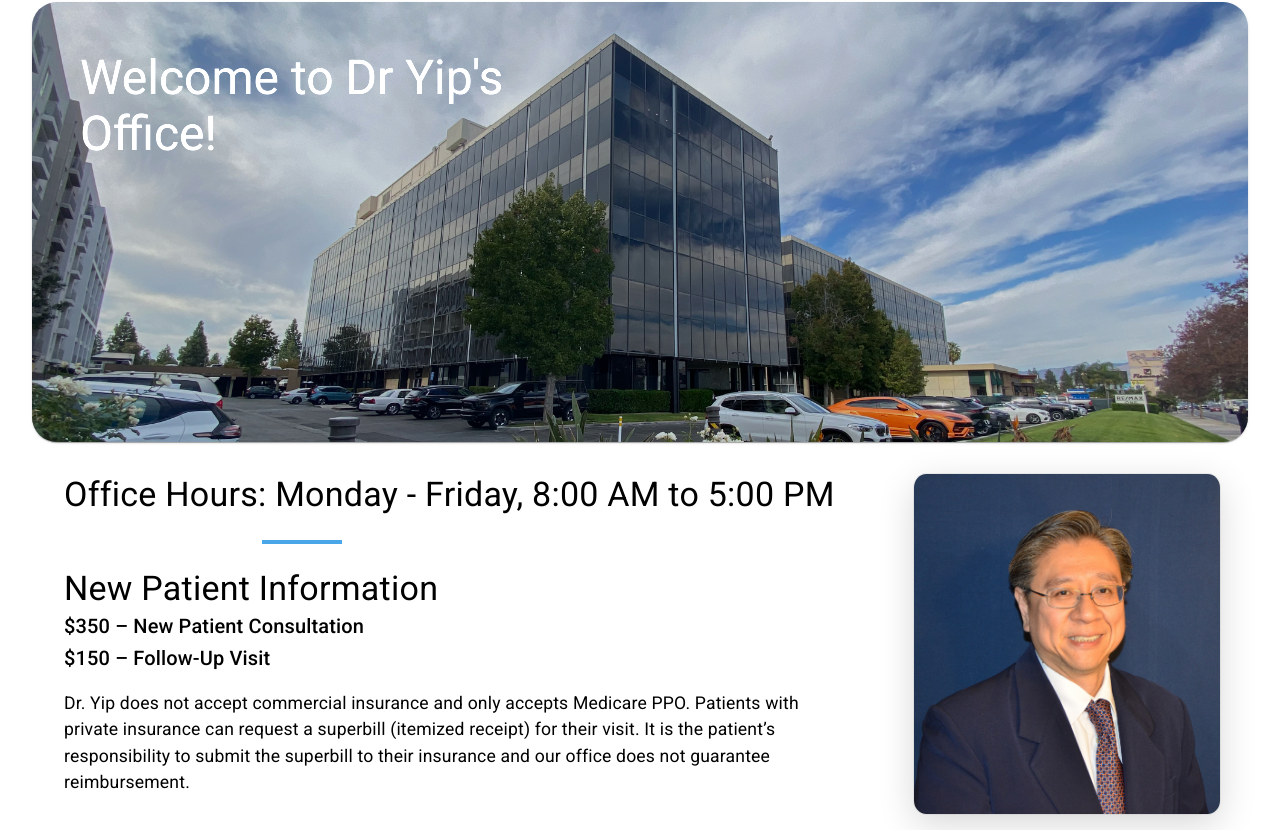
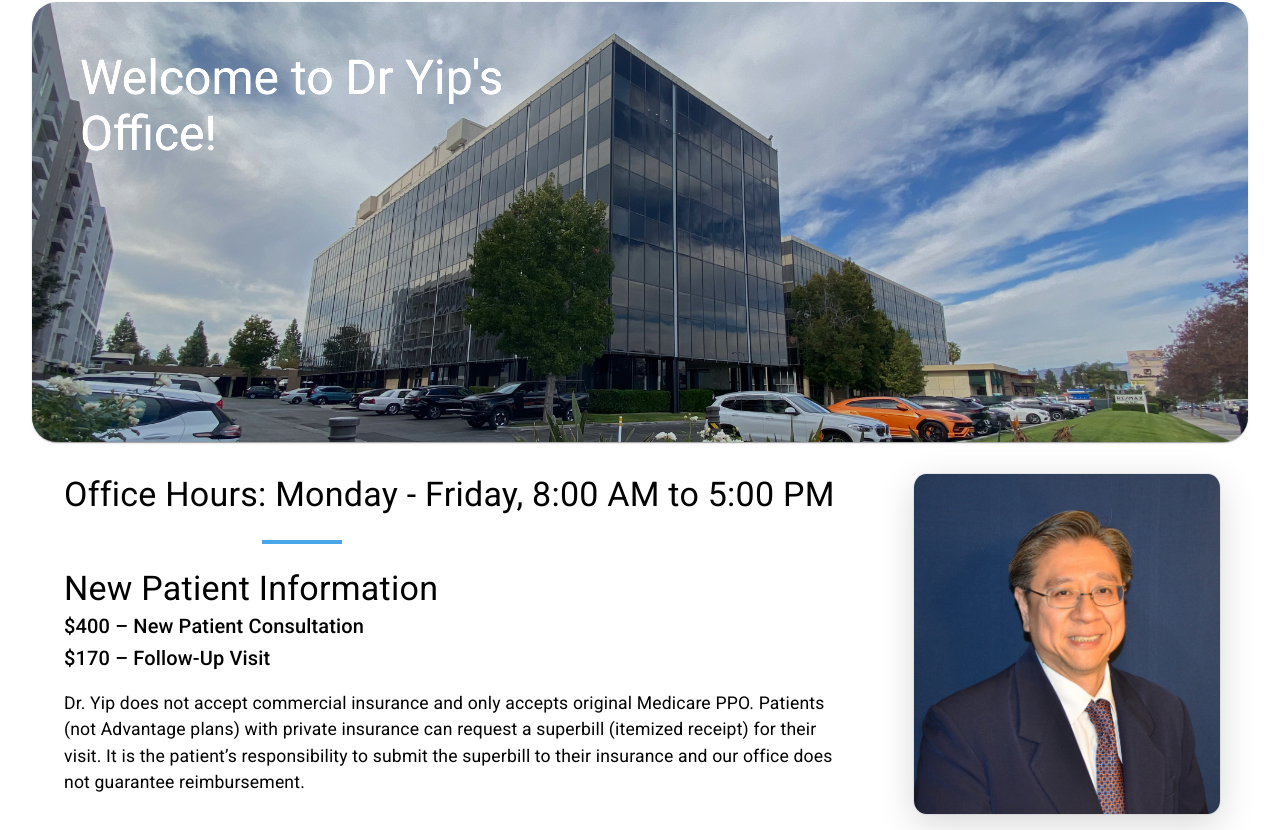
Before and after one commit to calvintuantran/DrYipWebsite, a React (Create React App) app: page / in a window 1280 px wide. Shown: the part 167-997 px from the top of the page. Built offline with nearby package versions, Linux system fonts and the light colour scheme.

Commit message:
feat: Request for Consultation and Medication

```diff
--- a/src/components/HomePage.jsx
+++ b/src/components/HomePage.jsx
@@ -30,13 +30,13 @@ const HomePage = () => {
 
           <Typography variant="h4">New Patient Information</Typography>
 
-          <Typography variant="h6">$350 – New Patient Consultation </Typography>
+          <Typography variant="h6">$400 – New Patient Consultation </Typography>
           <Typography sx={{ mb: "1rem" }} variant="h6">
-            $150 – Follow-Up Visit
+            $170 – Follow-Up Visit
           </Typography>
           <Typography sx={{ fontSize: "1.1rem", mb: "1`rem" }}>
             Dr. Yip does not accept commercial insurance and only accepts
-            Medicare PPO. Patients with private insurance can request a
+            original Medicare PPO. Patients (not Advantage plans) with private insurance can request a
             superbill (itemized receipt) for their visit. It is the patient’s
             responsibility to submit the superbill to their insurance and our
             office does not guarantee reimbursement.
--- a/src/medications.json
+++ b/src/medications.json
@@ -1,8 +1,14 @@
 [
+  {
+    "title": "Zepbound (Tirezepatide)",
+    "description": "Zepbound (Tirzepatide) was FDA approved in November 2023 for managing obesity in conjunction withdiet and exercise. Zepbound contains the exact same medicine as Mounjaro, both produced by the USpharmaceutical company Eli Lilly. Zepbound offers the same six dosages (2.5 mg, 5.0mg, 7.5mg, 10mg,12.5mg, 15 mg) as Mounjaro. Tirzepatide (Mounjaro/Zepbound) is an improvement over Semaglutide(Wegovy, Ozempic, Rybelsus), as it binds to two receptors, GLP-1 and GIP, to suppress appetite andregulate insulin production. The medicine is administered weekly through self-injection. Clinical trialsthat evaluated the effectiveness of Tirzepatide on people with obesity demonstrated over 20% weightreduction, with a 230 lbs participant shedding an average of over 50 lbs over the course of the study(published in the New England Journal of Medicine). This substantial weight loss is comparable tobariatric surgery outcomes like Sleeve Gastrectomy and Gastric Bypass. Tirzepatide is recognized byscientists as a major breakthrough for managing obesity and diabetes. Common side effects of Zepbound(Tirzepatide) occur in the gastrointestinal tract (nausea, vomiting, constipation, and diarrhea). Prescribedby Dr. Yip since August 2022, Tirzepatide is well-tolerated based on his clinical experience. It isrecommended to start with 2.5mg weekly injections in the first month and progress to 5mg weekly inmonth 2 is tolerated.",
+    "link": "https://www.zepbound.lilly.com/",
+    "image": "https://media.cnn.com/api/v1/images/stellar/prod/231113144609-zepbound-file.jpg?c=original"
+  },
   {
     "title": "Mounjaro (Tirzepatide)",
     "subtitle": "Weekly Injection",
-    "description": "Mounjaro (Tirzepatide) is the newest FDA approved medication for management of diabetes and obesity.  It was launched in July 2022.  Mounjaro (Tirzepatide) is an improvement over Semaglutide (Wegovy, Ozempic, Rybelsus).  It binds to two receptors scientifically known as GLP-1 and GIP to regulate insulin production from pancreas and suppress our appetite. It is a weekly injection that you do yourself.  Clinical trials that evaluated the effectiveness of Tirzepatide on people with obesity showed over 20% of weight reduction during the course of the study (published in New England Journal of Medicine (1).   A 230 lb participant lost an average of over 50 lbs in the study !!  This significant weight loss is comparable to those patients who have undergone bariatric surgery e.g. Sleeve gastrectomy. Tirzepatide is recognized by scientists as a major breakthrough in the management of patients with diabetes and obesity. The most common side effects of Mounjaro occur in the gastrointestinal tract (nausea, diarrhea, constipation and bloating in over 20% of participants).  From Dr. Yip’s clinical experience, they are well-tolerated.  There are six dosages of Mounjaro (2.5 mg; 5 mg; 7.5mg; 10mg; 12.5 mg and 15 mg).  It is recommended that all persons start with 2.5 mg weekly injection in the first month and move up to 5 mg weekly in month 2 as tolerated.",
+    "description": "Mounjaro (tirzepatide) received FDA approval for managing Type 2 Diabetes Mellitus in May 2022. It's important to note that Mounjaro is identical to Zepbound. The FDA mandates specific prescriptions based on the condition being treated: Mounjaro for diabetes and Zepbound for obesity. This poses a challenge for physicians treating overweight patients with diabetes, requiring a decision between the two medications. Mounjaro is available in six dosages (2.5 mg, 5 mg, 7.5 mg, 10 mg, 12.5 mg, and 15 mg) and is self-administered weekly using an auto-injector. It functions by binding to GLP-1 and GIP receptors to regulate insulin production and suppress appetite. Mounjaro has been well tolerated by most of my patients.",
     "link": "https://www.mounjaro.com/",
     "image": "https://www.iowadiabetes.com/wp-content/uploads/2022/06/mounjaro.jpg"
   },
```
